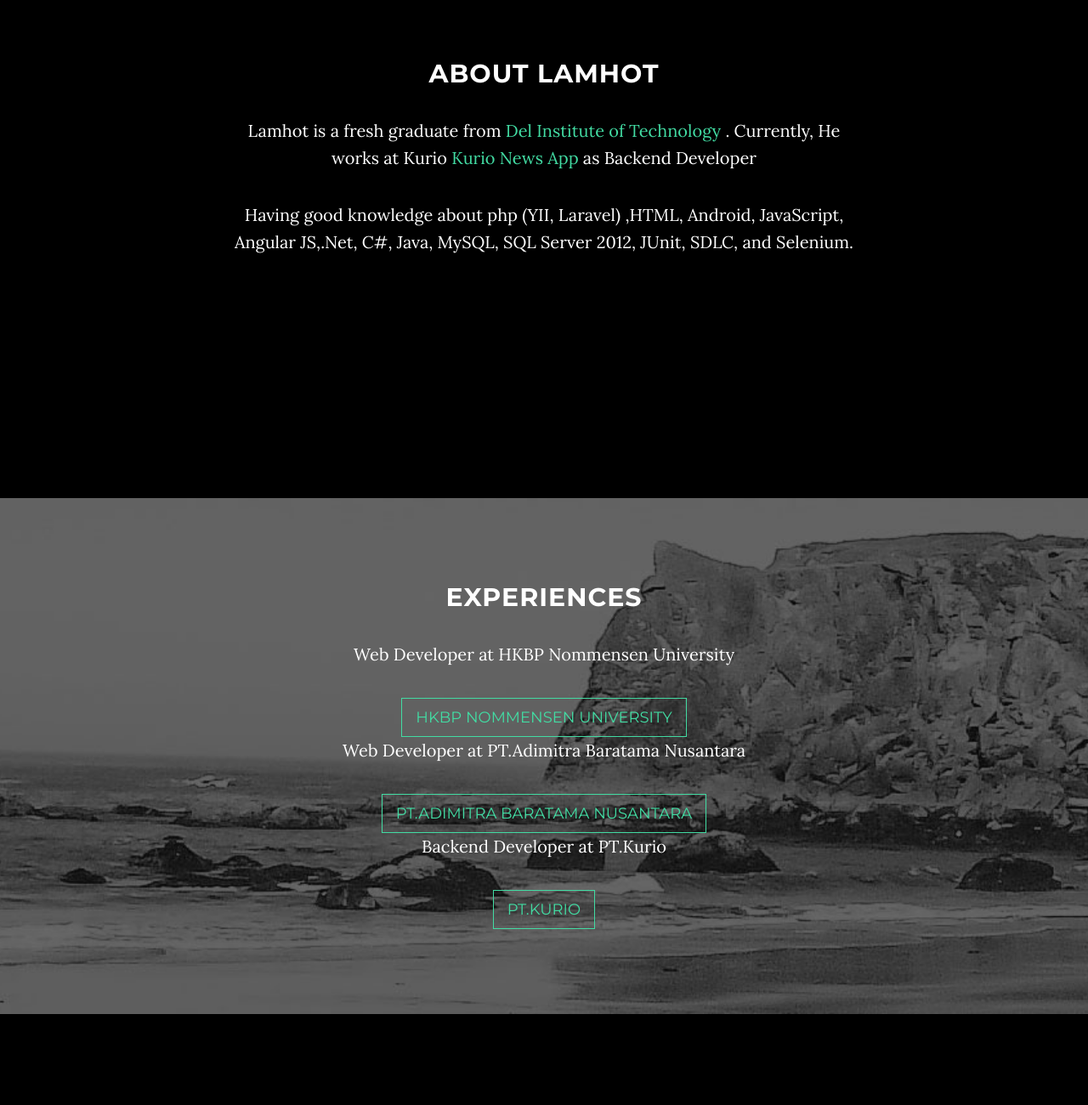
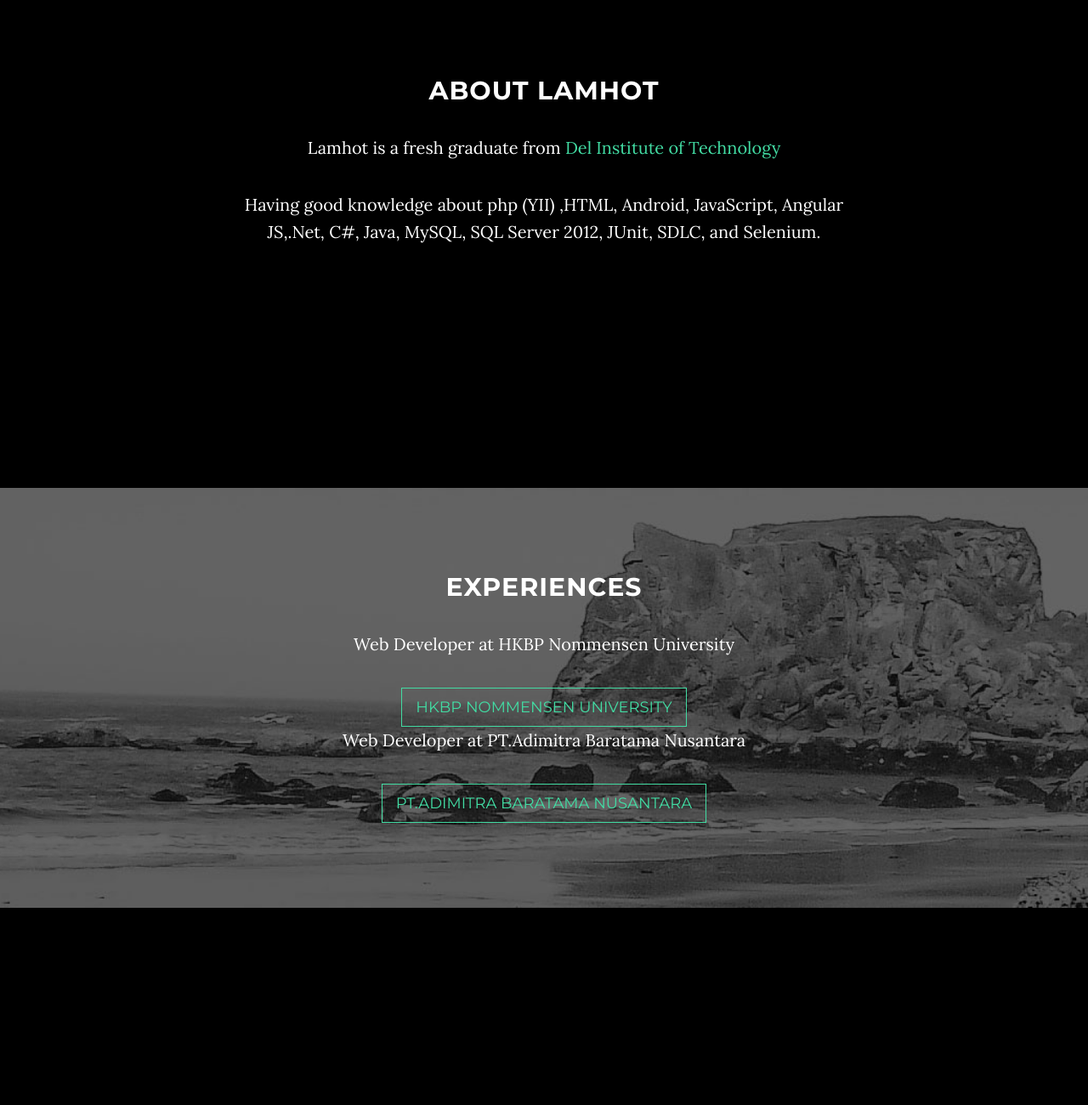
Before and after one commit to Lamhot/Repository-Hostinger-Website, a plain HTML site: page index.html in a window 1280 px wide. Shown: the part 980-2280 px from the top of the page at 85% size. Drawn offline with Linux system fonts and the light colour scheme; some packages are replaced by stand-ins of ours.

Commit message:
updating index.html

```diff
--- a/index.html
+++ b/index.html
@@ -1,6 +1,5 @@
 <!DOCTYPE html>
-<html lang="en">
-
+<html lang="en">s
 <head>
 
     <meta charset="utf-8">
@@ -94,8 +93,8 @@
         <div class="row">
             <div class="col-lg-8 col-lg-offset-2">
                 <h2>About Lamhot</h2>
-                <p>Lamhot is a fresh graduate from <a href="http://del.ac.id">Del Institute of Technology  </a>. Currently, He works at Kurio <a href="http://kurio.co.id">Kurio News App</a> as Backend Developer</p>
-                <p>Having good knowledge about php (YII, Laravel) ,HTML, Android, JavaScript, Angular JS,.Net, C#, Java, MySQL, SQL Server 2012, JUnit, SDLC, and Selenium.</p>
+                <p>Lamhot is a fresh graduate from <a href="http://del.ac.id">Del Institute of Technology  </a>
+                <p>Having good knowledge about php (YII) ,HTML, Android, JavaScript, Angular JS,.Net, C#, Java, MySQL, SQL Server 2012, JUnit, SDLC, and Selenium.</p>
             </div>
         </div>
     </section>
@@ -110,8 +109,6 @@
                     <a href="http://www.nommensen-id.org/" class="btn btn-default btn-lg">HKBP Nommensen University</a>
 					 <p>Web Developer at PT.Adimitra Baratama Nusantara</p>
                     <a href="http://adimitra-baratama.co.id/" class="btn btn-default btn-lg">PT.Adimitra Baratama Nusantara</a>
-					<p>Backend Developer at PT.Kurio</p>
-                    <a href="https://kurio.co.id/" class="btn btn-default btn-lg">PT.Kurio</a>
                 </div>
             </div>
         </div>
```
